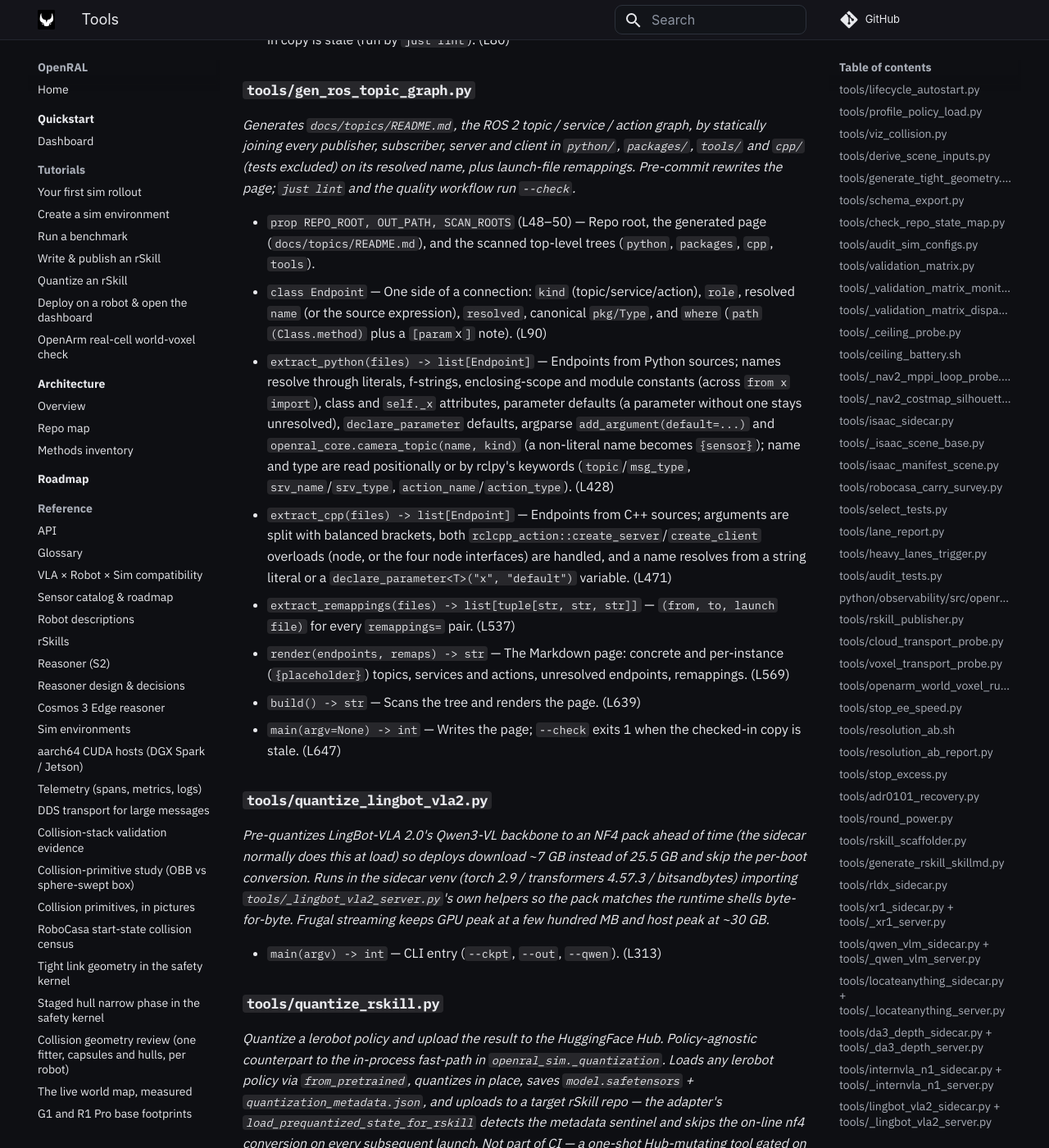
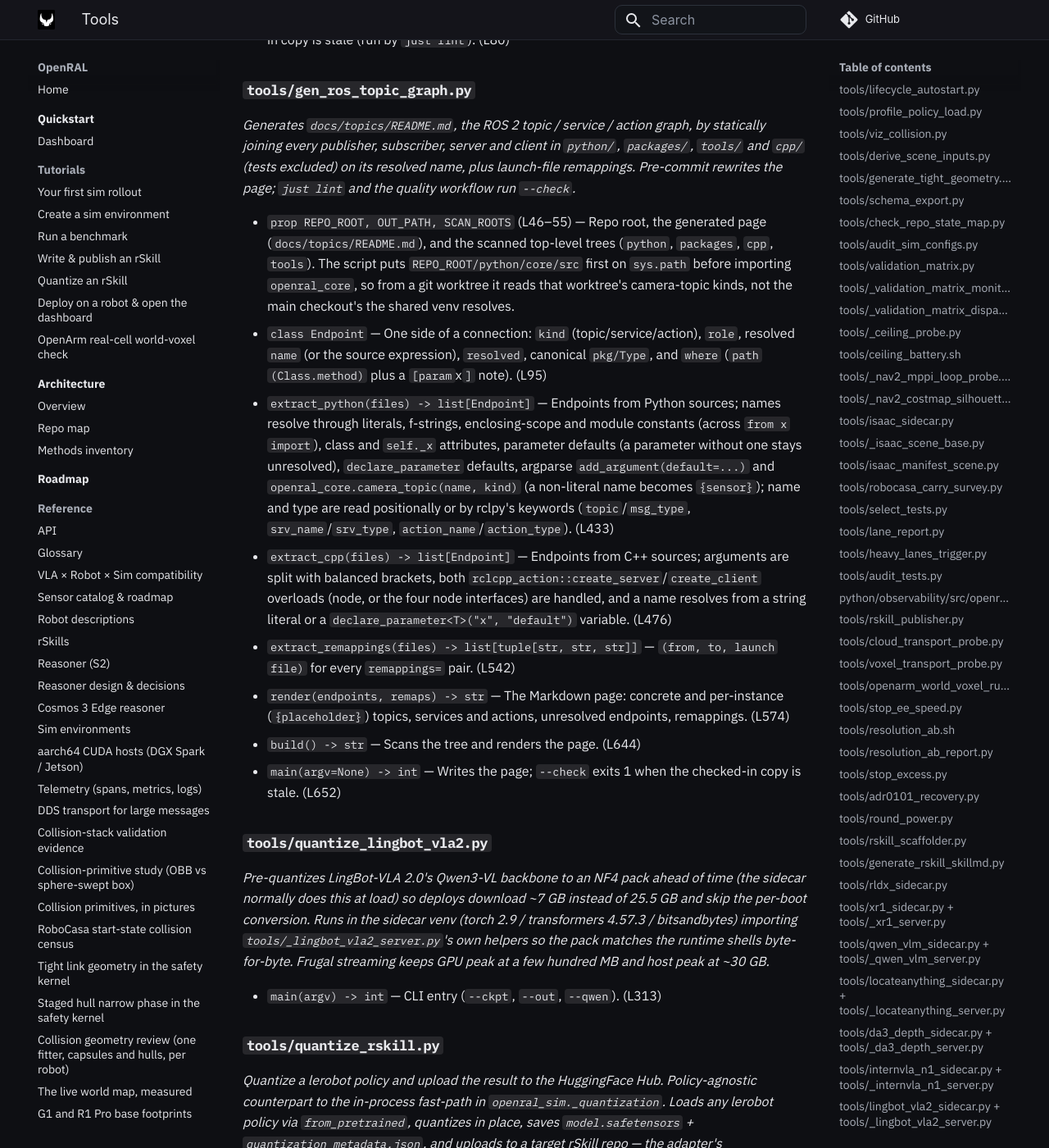
Before and after one commit to OpenRAL/openral, an MkDocs documentation site: the page built from docs/methods/10-tools.md, in a window 1280 px wide and 1400 px high, scrolled down 49167 px. Shown: the whole window at 82% size. Built offline with MkDocs 1.6.1 and Material for MkDocs 9.7.7, drawn with Linux system fonts in a browser that asks for light colours; comment, search, counter and statistics services are not loaded.

Commit message:
fix(tools): generate the topic graph from the repo's own openral_core
From a git worktree the shared venv's editable install resolves the main
checkout's openral_core, whose CameraTopicKind lacked ROBOT_MASK, so the
ros-topic-graph pre-commit hook rewrote docs/topics/README.md on every
commit and the page flipped between checkouts. The generator now puts its
own repo's python/core/src first on sys.path. docs/topics/README.md as
committed already matches this branch's tree (--check clean).

Co-Authored-By: Claude Opus 5.5 <noreply@anthropic.com>
Claude-Session: https://claude.ai/code/session_01QfK5FDTymqMVVn3DF9oZPo
Signed-off-by: Adrian <adrianllopart@gmail.com>

```diff
--- a/docs/methods/10-tools.md
+++ b/docs/methods/10-tools.md
@@ -751,14 +751,14 @@ _Generates `packages/openral_nav2_bringup/config/nav2_visual.yaml` (the Nav2 cos
 ### `tools/gen_ros_topic_graph.py`
 _Generates `docs/topics/README.md`, the ROS 2 topic / service / action graph, by statically joining every publisher, subscriber, server and client in `python/`, `packages/`, `tools/` and `cpp/` (tests excluded) on its resolved name, plus launch-file remappings. Pre-commit rewrites the page; `just lint` and the quality workflow run `--check`._
 
-- `prop REPO_ROOT, OUT_PATH, SCAN_ROOTS` (L48–50) — Repo root, the generated page (`docs/topics/README.md`), and the scanned top-level trees (`python`, `packages`, `cpp`, `tools`).
-- `class Endpoint` — One side of a connection: `kind` (topic/service/action), `role`, resolved `name` (or the source expression), `resolved`, canonical `pkg/Type`, and `where` (`path (Class.method)` plus a `[param `x`]` note). (L90)
-- `extract_python(files) -> list[Endpoint]` — Endpoints from Python sources; names resolve through literals, f-strings, enclosing-scope and module constants (across `from x import`), class and `self._x` attributes, parameter defaults (a parameter without one stays unresolved), `declare_parameter` defaults, argparse `add_argument(default=...)` and `openral_core.camera_topic(name, kind)` (a non-literal name becomes `{sensor}`); name and type are read positionally or by rclpy's keywords (`topic`/`msg_type`, `srv_name`/`srv_type`, `action_name`/`action_type`). (L428)
-- `extract_cpp(files) -> list[Endpoint]` — Endpoints from C++ sources; arguments are split with balanced brackets, both `rclcpp_action::create_server`/`create_client` overloads (node, or the four node interfaces) are handled, and a name resolves from a string literal or a `declare_parameter<T>("x", "default")` variable. (L471)
-- `extract_remappings(files) -> list[tuple[str, str, str]]` — `(from, to, launch file)` for every `remappings=` pair. (L537)
-- `render(endpoints, remaps) -> str` — The Markdown page: concrete and per-instance (`{placeholder}`) topics, services and actions, unresolved endpoints, remappings. (L569)
-- `build() -> str` — Scans the tree and renders the page. (L639)
-- `main(argv=None) -> int` — Writes the page; `--check` exits 1 when the checked-in copy is stale. (L647)
+- `prop REPO_ROOT, OUT_PATH, SCAN_ROOTS` (L46–55) — Repo root, the generated page (`docs/topics/README.md`), and the scanned top-level trees (`python`, `packages`, `cpp`, `tools`). The script puts `REPO_ROOT/python/core/src` first on `sys.path` before importing `openral_core`, so from a git worktree it reads that worktree's camera-topic kinds, not the main checkout's the shared venv resolves.
+- `class Endpoint` — One side of a connection: `kind` (topic/service/action), `role`, resolved `name` (or the source expression), `resolved`, canonical `pkg/Type`, and `where` (`path (Class.method)` plus a `[param `x`]` note). (L95)
+- `extract_python(files) -> list[Endpoint]` — Endpoints from Python sources; names resolve through literals, f-strings, enclosing-scope and module constants (across `from x import`), class and `self._x` attributes, parameter defaults (a parameter without one stays unresolved), `declare_parameter` defaults, argparse `add_argument(default=...)` and `openral_core.camera_topic(name, kind)` (a non-literal name becomes `{sensor}`); name and type are read positionally or by rclpy's keywords (`topic`/`msg_type`, `srv_name`/`srv_type`, `action_name`/`action_type`). (L433)
+- `extract_cpp(files) -> list[Endpoint]` — Endpoints from C++ sources; arguments are split with balanced brackets, both `rclcpp_action::create_server`/`create_client` overloads (node, or the four node interfaces) are handled, and a name resolves from a string literal or a `declare_parameter<T>("x", "default")` variable. (L476)
+- `extract_remappings(files) -> list[tuple[str, str, str]]` — `(from, to, launch file)` for every `remappings=` pair. (L542)
+- `render(endpoints, remaps) -> str` — The Markdown page: concrete and per-instance (`{placeholder}`) topics, services and actions, unresolved endpoints, remappings. (L574)
+- `build() -> str` — Scans the tree and renders the page. (L644)
+- `main(argv=None) -> int` — Writes the page; `--check` exits 1 when the checked-in copy is stale. (L652)
 
 ### `tools/quantize_lingbot_vla2.py`
 _Pre-quantizes LingBot-VLA 2.0's Qwen3-VL backbone to an NF4 pack ahead of time (the sidecar normally does this at load) so deploys download ~7 GB instead of 25.5 GB and skip the per-boot conversion. Runs in the sidecar venv (torch 2.9 / transformers 4.57.3 / bitsandbytes) importing `tools/_lingbot_vla2_server.py`'s own helpers so the pack matches the runtime shells byte-for-byte. Frugal streaming keeps GPU peak at a few hundred MB and host peak at ~30 GB._
```
Also changed, not shown: 2 other files.
